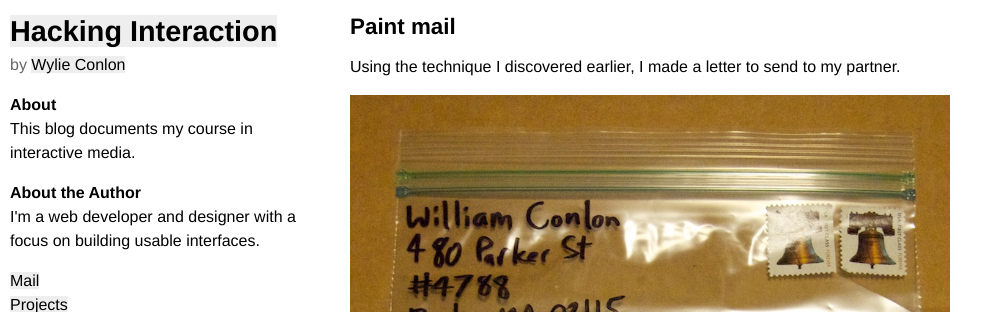
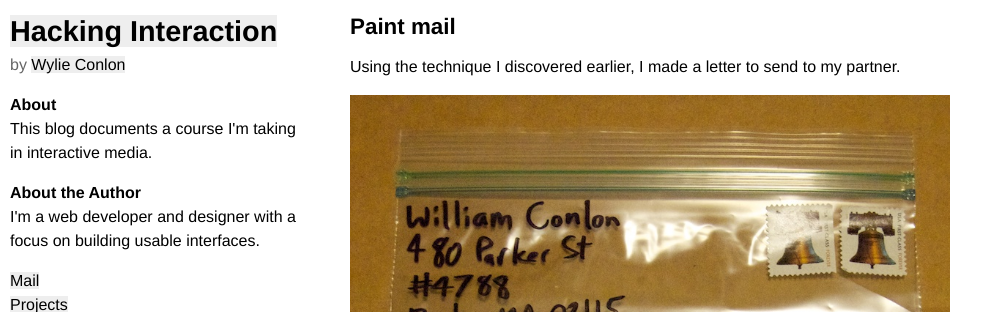
Before and after one commit to wylieconlon/interactive.wylie.su, a Jekyll site: the page built from index.html, in a window 1280 px wide. Shown: the top 312 px of the page, without its empty margins (0-1003 px from the left). Built offline with Jekyll 4.4.1, drawn with Linux system fonts in a browser that asks for light colours.

Commit message:
Sidebar is now fixed-position

```diff
--- a/_layouts/default.html
+++ b/_layouts/default.html
@@ -23,7 +23,7 @@
 
 	<h3>About</h3>
 	<p>
-	This blog documents my course in interactive media.
+	This blog documents a course I'm taking in interactive media.
 	</p>
 
 	<h3>About the Author</h3>
--- a/css/style.css
+++ b/css/style.css
@@ -40,15 +40,14 @@
 	height: 0;
 }
 
-#sidebar, #content {
-	float: left;
-}
 #sidebar {
+	position: fixed;
 	width: 300px;
-	margin-right: 40px;
 }
 #content {
+	position: relative;
 	width: 600px;
+	left: 340px;
 }
 
 #byline {
```
